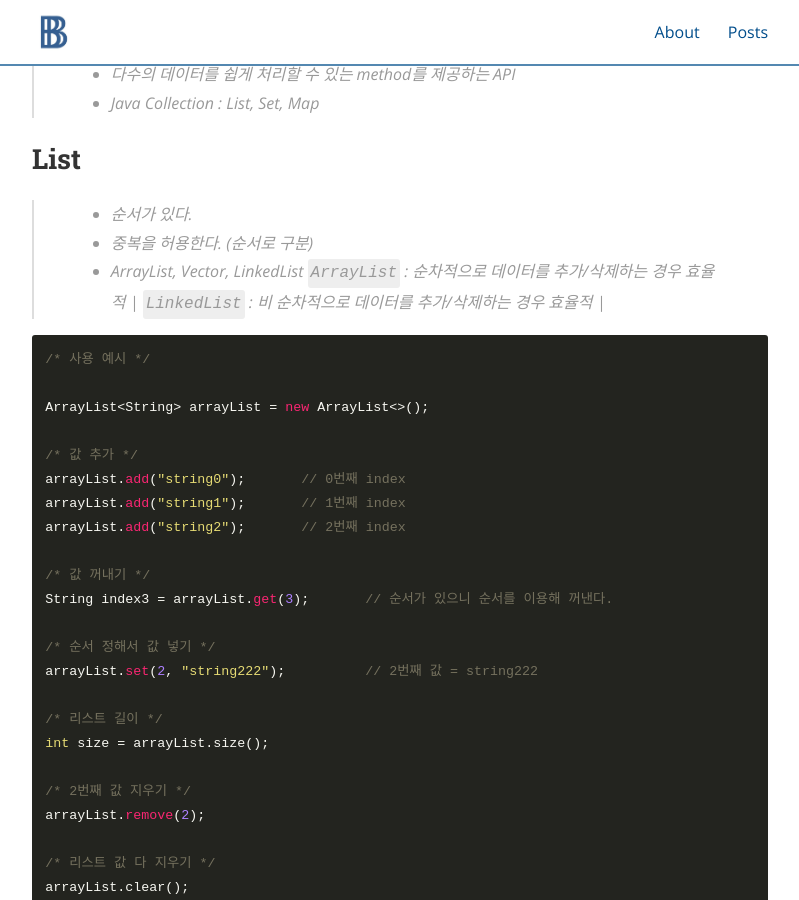
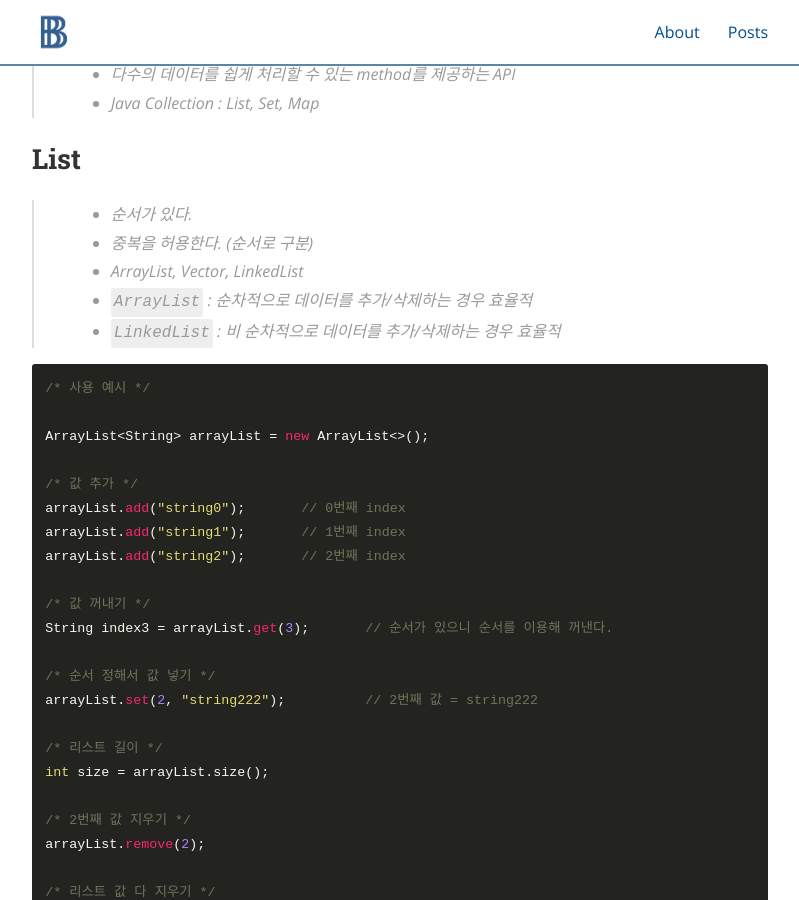
Before and after one commit to brightjy/brightjy.github.io, a Jekyll site: the page built from _posts/2020-12-09-Collection.md, in a window 1280 px wide and 900 px high, scrolled down 613 px. Shown: the whole window, without its empty margins (240-1039 px from the left). Built offline with Jekyll 4.4.1, drawn with Linux system fonts in a browser that asks for light colours; nearby versions of some CDN libraries.

Commit message:
error fixed

````diff
--- a/_posts/2020-12-09-Collection.md
+++ b/_posts/2020-12-09-Collection.md
@@ -21,8 +21,8 @@ cover:  "/assets/instacode.png"
 >* 순서가 있다.
 >* 중복을 허용한다. (순서로 구분)
 >* ArrayList, Vector, LinkedList
-> `ArrayList` : 순차적으로 데이터를 추가/삭제하는 경우 효율적 |
-> `LinkedList` : 비 순차적으로 데이터를 추가/삭제하는 경우 효율적 |
+>* `ArrayList` : 순차적으로 데이터를 추가/삭제하는 경우 효율적
+>* `LinkedList` : 비 순차적으로 데이터를 추가/삭제하는 경우 효율적
 
 ```
 /* 사용 예시 */
````
Also changed, not shown: _posts/2020-12-05-test.md (deleted, +0 -11 lines).
